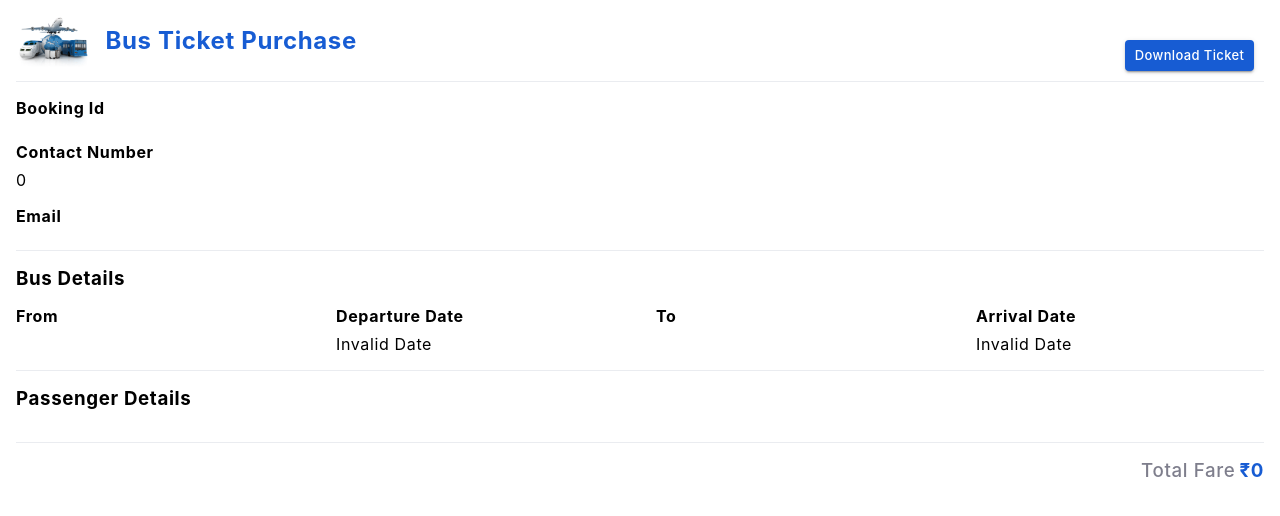
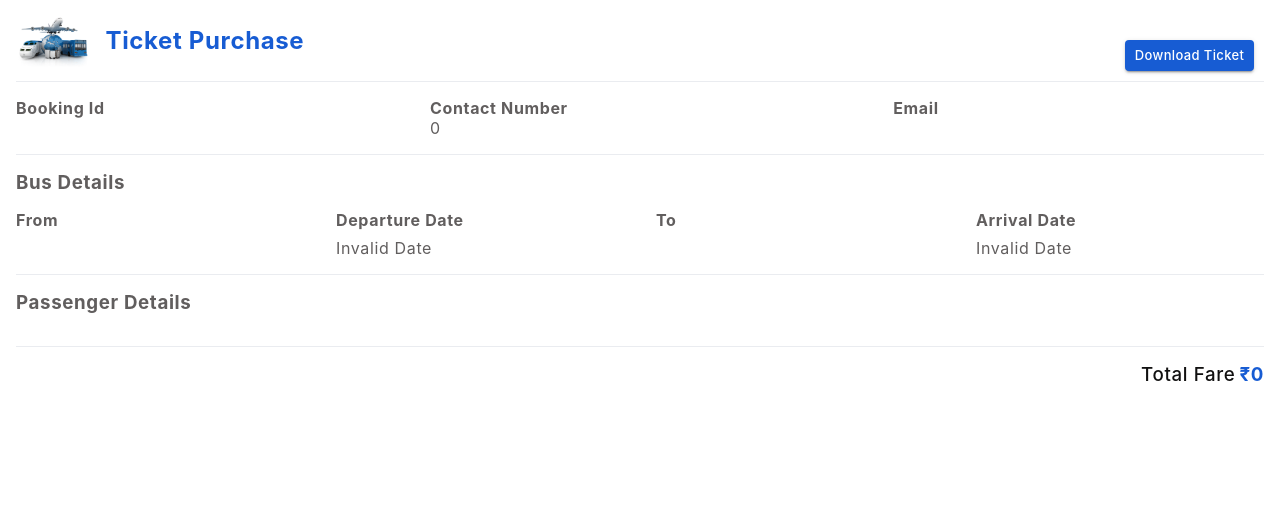
Before and after one commit to latikesh-nikam/MT-frontend-production-ready, a React (Create React App) app: page /ticket in a window 1280 px wide. Shown: the top 516 px of the page. Built offline with nearby package versions, Linux system fonts and the light colour scheme; the HTML template or start-up script is replaced by a standard one.

Commit message:
Ticket and Payment UI Changes

```diff
--- a/src/Pages/Payment/payment.styles.ts
+++ b/src/Pages/Payment/payment.styles.ts
@@ -1,8 +1,22 @@
 import { styled } from '@mui/material/styles';
+import paymentBackground from '../../assets/images/paymentBackground.jpeg';
 
 export const PaymentContainer = styled('div')(
   ({ theme }: any) => `
 display:flex;
 height: 100vh;
+justify-content: center;
+background: url(${paymentBackground}) center/cover no-repeat;
+
+.paymentWrapper {
+  background-color: #FAF9F9;
+  display: flex;
+  width: 800px;
+  position: fixed;
+  top: 50%;
+  left: 50%;
+  transform: translate(-50%, -50%);
+  box-shadow: rgba(0, 0, 0, 0.56) 0px 22px 70px 4px;
+}
 `,
 );
--- a/src/Pages/Payment/payment.tsx
+++ b/src/Pages/Payment/payment.tsx
@@ -27,8 +27,12 @@ const Payment = () => {
   );
   return (
     <PaymentContainer>
-      {PaymentSummaryToRender}
-      <PaymentDetails />
+      <div className="paymentWrapper">
+        <>
+          {PaymentSummaryToRender}
+          <PaymentDetails />
+        </>
+      </div>
     </PaymentContainer>
   );
 };
--- a/src/components/BookingDetails/bookingDetails.styles.ts
+++ b/src/components/BookingDetails/bookingDetails.styles.ts
@@ -6,6 +6,7 @@ display:flex;
 flex-direction:column;
 padding:${theme.typography.pxToRem(theme.padding.main)};
 letter-spacing: ${theme.typography.subtitle2.letterSpacing};
+color: #615E5E;
 
 .flex {
   display:flex;
@@ -23,6 +24,11 @@ letter-spacing: ${theme.typography.subtitle2.letterSpacing};
 
 .lightGrey {
   color: ${theme.palette.textColors.lightGrey};
+  font-weight: ${theme.typography.fontWeightRegular};
+}
+
+.totalFareColor {
+  color: #111010;
   font-weight: ${theme.typography.fontWeightRegular};
 }
 
@@ -50,17 +56,18 @@ letter-spacing: ${theme.typography.subtitle2.letterSpacing};
 .fare {
   color: ${theme.palette.primary.main};
   display:flex;
-  justify-content:flex-end;
+  justify-content: flex-end;
   gap:${theme.typography.pxToRem(theme.gap.small)};
 }
 
 .bookingDeatilsMain {
-  display:flex;
-  flex-direction:column;
+  .dateAndBookingPersonDetails {
+    display: flex;
+    justify-content: space-around;
 
-  .dateAndBookingPersonDetails {
-     .details {
+    .details {
         gap: ${theme.typography.pxToRem(theme.gap.primary)};
+        margin-right: auto;
      }
   }
 
--- a/src/components/BookingDetails/bookingDetails.tsx
+++ b/src/components/BookingDetails/bookingDetails.tsx
@@ -45,7 +45,7 @@ const BookingDetails = (props: any, ref: any) => {
 
   const fareContainer = (
     <div className="fare paddingTopBottom" data-testid="bookingDetailsFare">
-      <h3 className="lightGrey">{localString?.totalFare}</h3>
+      <h3 className="totalFareColor">{localString?.totalFare}</h3>
       <h3 className="">
         {localString?.rs}
         {totalFare}
@@ -66,7 +66,7 @@ const BookingDetails = (props: any, ref: any) => {
       </header>
       <main className="bookingDeatilsMain" data-testid="bookingDetailsMain">
         <div
-          className="dateAndBookingPersonDetails borderBottom paddingTopBottom flex"
+          className="dateAndBookingPersonDetails borderBottom paddingTopBottom"
           data-testid="dateAndBookingPersonDetails">
           {/* <div className="details date flex">
             <h4>
@@ -74,7 +74,7 @@ const BookingDetails = (props: any, ref: any) => {
             </h4>
             <p>12/12/22</p>
           </div> */}
-          <div className="details bookingId flex">
+          <div className="details bookingId">
             <h4>{localString?.bookingId}</h4>
             <p>{bookingId}</p>
           </div>
@@ -82,11 +82,11 @@ const BookingDetails = (props: any, ref: any) => {
             <h4>{localString?.bookedBy}</h4>
             <p>Shruti Tharmia</p>
           </div> */}
-          <div className="details contact flex">
+          <div className="details contact">
             <h4>{localString?.contact}</h4>
             <p>{phoneNumber}</p>
           </div>
-          <div className="details email flex">
+          <div className="details email">
             <h4>{localString?.email}</h4>
             <p>{email}</p>
           </div>
--- a/src/components/BusResults/busResults.tsx
+++ b/src/components/BusResults/busResults.tsx
@@ -9,6 +9,7 @@ import BusResultCard from '../BusResultCard/busResultCard';
 import { epochDate } from '../../utils/utility';
 import { useDidMountEffect } from '../../hooks/useDidMountEffect';
 import { searchResults } from './busResults.data';
+import Loader from '../../hoc/Loader/loader';
 
 const BusResults = ({
   handleScroll,
--- a/src/i18n/locales/languages/en.json
+++ b/src/i18n/locales/languages/en.json
@@ -132,7 +132,7 @@
   "gender": "Gender",
   "age": "Age",
   "seatNo": "Seat Number",
-  "busTicketPurchase": "Bus Ticket Purchase",
+  "busTicketPurchase": "Ticket Purchase",
   "booking": "Booking",
   "busDetails": "Bus Details",
   "bookedBy": "Booked By",
```
Also changed, not shown: src/assets/images/paymentBackground.jpeg (added).
